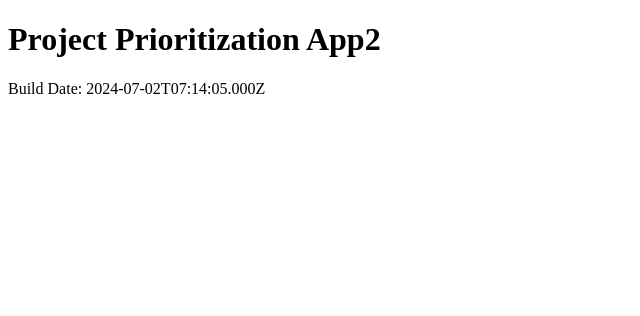
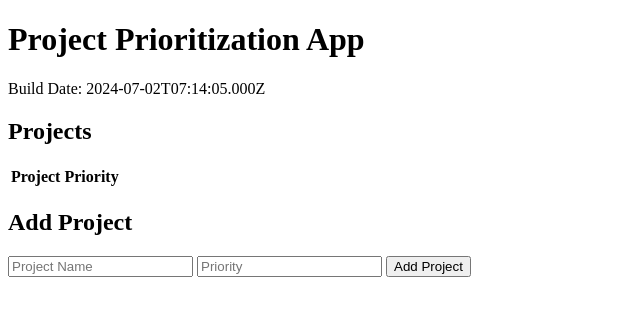
Before and after one commit to SteveERM/esgcompare, a website: page public/index.html in a window 1280 px wide. Shown: the whole page, without its empty margins (0-640 px from the left). Drawn offline with Linux system fonts and the light colour scheme; no server answers.

Commit message:
Update index.html

```diff
--- a/public/index.html
+++ b/public/index.html
@@ -5,10 +5,10 @@
     <script src="scripts/app.js" async defer></script>
 </head>
 <body>
-    <h1>Project Prioritization App2</h1>
+    <h1>Project Prioritization App</h1>
     <div id="build_date"></div> <!-- New build date display -->
     <button id="signout_button" style="display: none;" onclick="handleSignoutClick()">Sign Out</button>
-    <div id="content" style="display: none;">
+    <div id="content">
         <h2>Projects</h2>
         <table id="projects_table">
             <tr>
```
